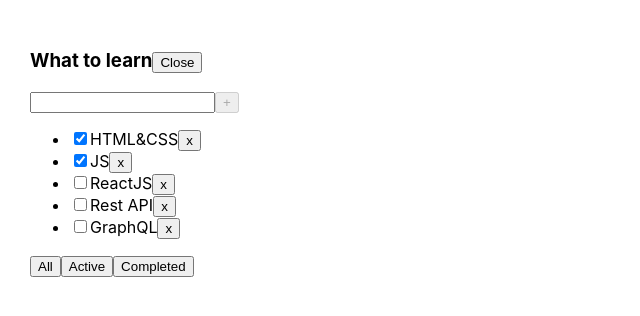
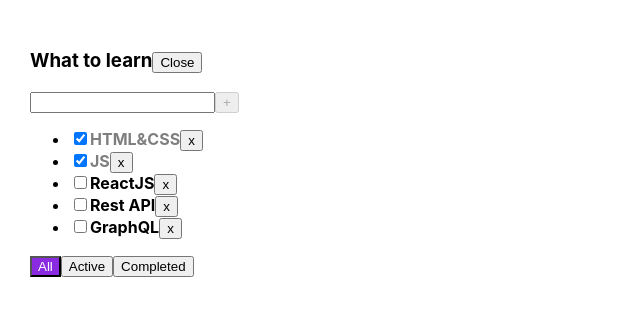
Before and after one commit to MaksimSinicbIn/todolist-react-ts, a React (Create React App) app: page / in a window 1280 px wide. Shown: the top 316 px of the page, without its empty margins (0-640 px from the left). Built offline with nearby package versions, Linux system fonts and the light colour scheme.

Commit message:
Add some interactivity

```diff
--- a/src/Todolist.tsx
+++ b/src/Todolist.tsx
@@ -1,5 +1,5 @@
 import React, { ChangeEvent, KeyboardEvent, useState } from 'react';
-import {FilterValuesType} from './App';
+import {FilterValuesType, getFilteredTasks} from './App';
 
 export type TaskType = {
     id: string
@@ -10,9 +10,11 @@
 type PropsType = {
     title: string
     tasks: Array<TaskType>
+    filter: FilterValuesType
     removeTask: (taskId: string) => void
     changeFilter: (value: FilterValuesType) => void
     addTask: (title: string) => void
+    changeTaskStatus: (id: string, newIsDone: boolean) => void
 }
 
 export function Todolist(props: PropsType) {
@@ -41,13 +43,15 @@
     function onKeyDownAddTaskHandler (e: KeyboardEvent<HTMLInputElement>) {
         if (taskInputError) {
             e.key === "Enter" && addTask()
-        }
+    }
     }
 
     const isAddTaskBtnDisabled = taskTitle.length === 0 || taskTitle.length > 15
-    const taskTitleInputErrorClass = taskInputError
+    const taskTitleInputError = taskInputError
         ? "taskTitleInputError"
         : ""
+
+    const activeTasksCounter = getFilteredTasks(props.tasks, "active").length
 
     function onAllClickHandler () {
         props.changeFilter("all")
@@ -64,6 +68,7 @@
     return (
         <div>
             <h3>{props.title}
+                {isCollapsed && <span className='task-counter'>active: {activeTasksCounter}</span>}
                 <button onClick={() => setIsCollapsed(!isCollapsed)}>{isCollapsed ? "Open" : "Close"}</button>
             </h3>
             {
@@ -73,24 +78,29 @@
                     <div>
                         <input
                             value={taskTitle}
-                            className={taskTitleInputErrorClass}
+                            className={taskTitleInputError}
                             onChange={onChangeSetTitle}
                             onKeyDown={onKeyDownAddTaskHandler} />
-                        <button
-                            disabled={isAddTaskBtnDisabled}
-                            onClick={addTask}>+</button>
+                        <button disabled={isAddTaskBtnDisabled}
+                                onClick={addTask}>+</button>
                         {taskInputError && <div style={{ color: "red" }}>Enter correct title!</div>}
                     </div>
                         <ul>
                             {
                                 props.tasks.map(t => {
+                                    let taskClasses = ["task"]
+                                    if (t.isDone) {
+                                        taskClasses = taskClasses.concat("task-done")
+                                    }
                                     function onClickHandler () {
                                         props.removeTask(t.id)
                                     }
                                     return (
-                                        <li key={t.id}>
-                                            <input type="checkbox" checked={t.isDone} />
-                                            <span>{t.title}</span>
+                                        <li key={t.id} >
+                                            <input type="checkbox"
+                                                    checked={t.isDone}
+                                                    onChange={ (e) => props.changeTaskStatus(t.id, e.currentTarget.checked) }/>
+                                            <span className={taskClasses.join(" ")}>{t.title}</span>
                                             <button onClick={onClickHandler}>x</button>
                                         </li>
                                     )
@@ -98,13 +108,16 @@
                             }
                         </ul>
                     <div>
-                        <button onClick={onAllClickHandler}>
+                        <button className={props.filter === 'all' ? "filter-btn-active" : undefined}
+                                onClick={onAllClickHandler}>
                             All
                         </button>
-                        <button onClick={onActiveClickHandler}>
+                        <button className={props.filter === 'active' ? "filter-btn-active" : undefined}
+                                onClick={onActiveClickHandler}>
                             Active
                         </button>
-                        <button onClick={onCompletedClickHandler}>
+                        <button className={props.filter === 'completed' ? "filter-btn-active" : undefined}
+                                onClick={onCompletedClickHandler}>
                             Completed
                         </button>
                     </div>
```
